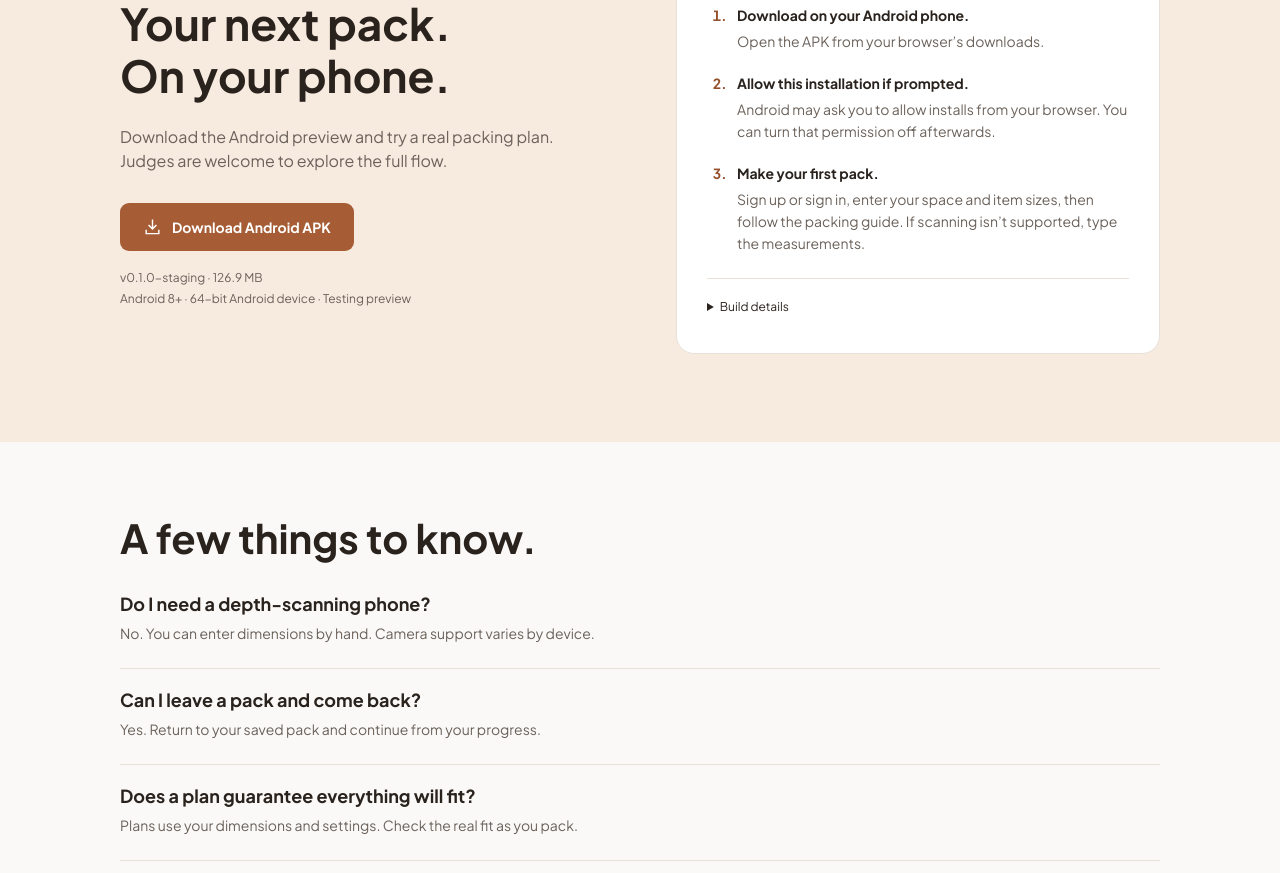
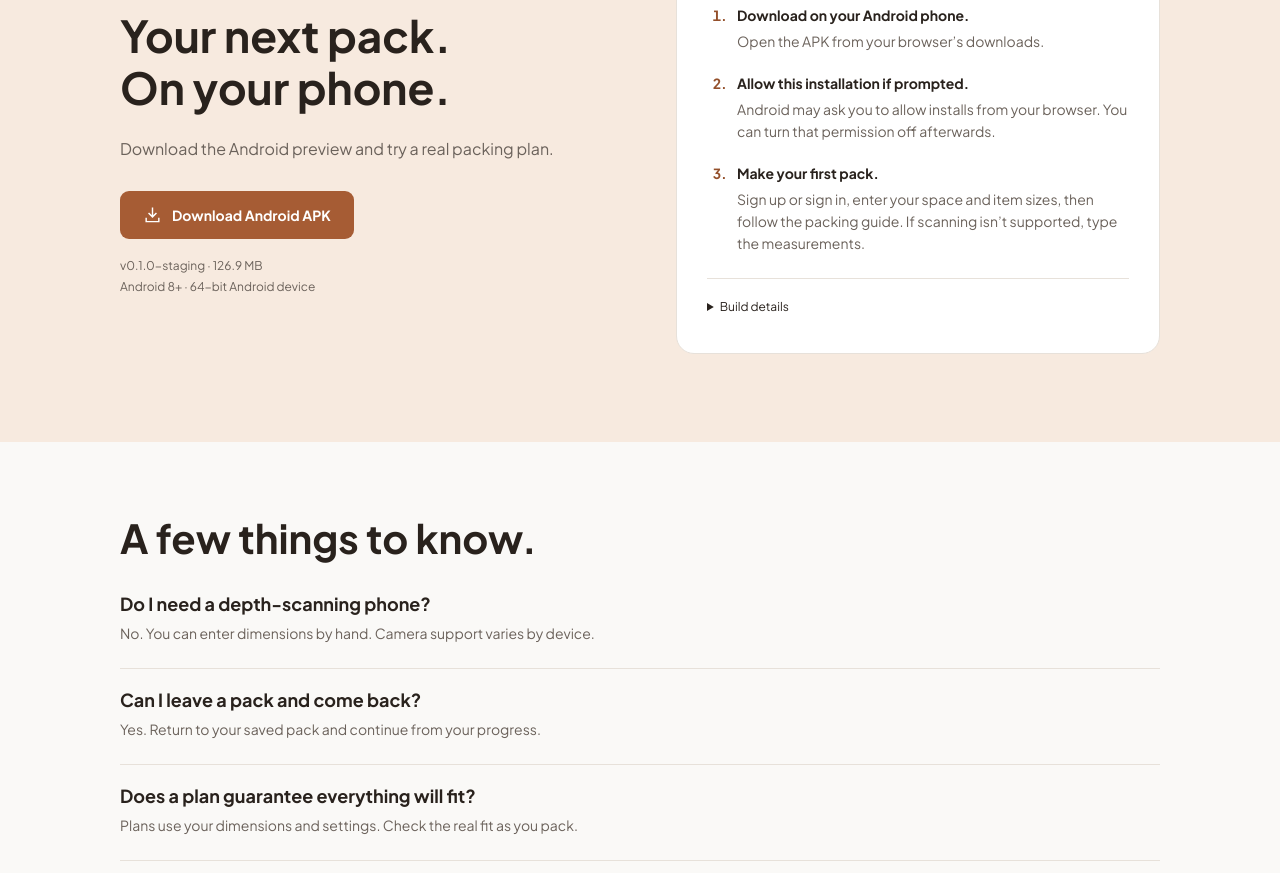
Before and after one commit to DrGitman/Pack_a_Bunch, a React (Vite) app: page / in a window 1280 px wide. Shown: the part 3460-4333 px from the top of the page. Built offline with nearby package versions, Linux system fonts and the light colour scheme.

Commit message:
Remove judge and testing preview text

```diff
--- a/src/Download.jsx
+++ b/src/Download.jsx
@@ -1,9 +1,9 @@
 import release from './release.json';
 export default function Download() {
   return <section className="download-section" id="download" aria-labelledby="download-title"><div className="container download-grid" data-reveal>
-    <div><p className="eyebrow">TRY IT FOR YOURSELF</p><h2 id="download-title">Your next pack.<br/>On your phone.</h2><p className="description">Download the Android preview and try a real packing plan. Judges are welcome to explore the full flow.</p>
+    <div><p className="eyebrow">TRY IT FOR YOURSELF</p><h2 id="download-title">Your next pack.<br/>On your phone.</h2><p className="description">Download the Android preview and try a real packing plan.</p>
       <a className="button download-button" href={release.url} download="pack-a-bunch-preview.apk"><svg viewBox="0 0 24 24" width="19" height="19" fill="none" stroke="currentColor" strokeWidth="1.8" aria-hidden="true"><path d="M12 3v12m-5-5 5 5 5-5M4 16v5h16v-5"/></svg> Download Android APK</a>
-      <p className="download-meta">v{release.version} · {(release.bytes / 1000000).toFixed(1)} MB<br/>Android 8+ · 64-bit Android device · Testing preview</p>
+      <p className="download-meta">v{release.version} · {(release.bytes / 1000000).toFixed(1)} MB<br/>Android 8+ · 64-bit Android device</p>
     </div>
     <div className="install-card"><h3>Ready in a few steps.</h3><ol><li><strong>Download on your Android phone.</strong><span>Open the APK from your browser’s downloads.</span></li><li><strong>Allow this installation if prompted.</strong><span>Android may ask you to allow installs from your browser. You can turn that permission off afterwards.</span></li><li><strong>Make your first pack.</strong><span>Sign up or sign in, enter your space and item sizes, then follow the packing guide. If scanning isn’t supported, type the measurements.</span></li></ol><details><summary>Build details</summary><p>Package: {release.applicationId}<br/>Build supplied: {release.builtAt}</p><p className="checksum">SHA-256<br/>{release.sha256}</p></details></div>
   </div></section>;
```
